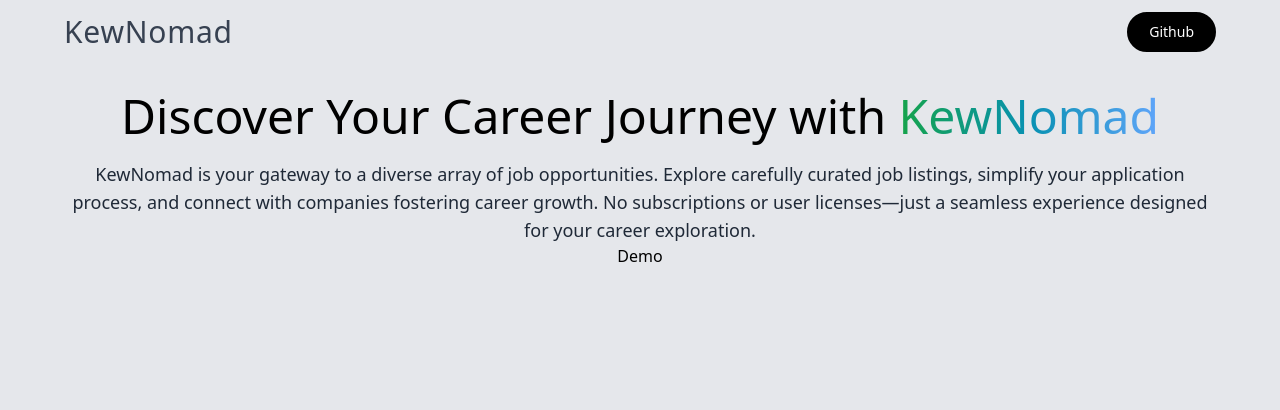
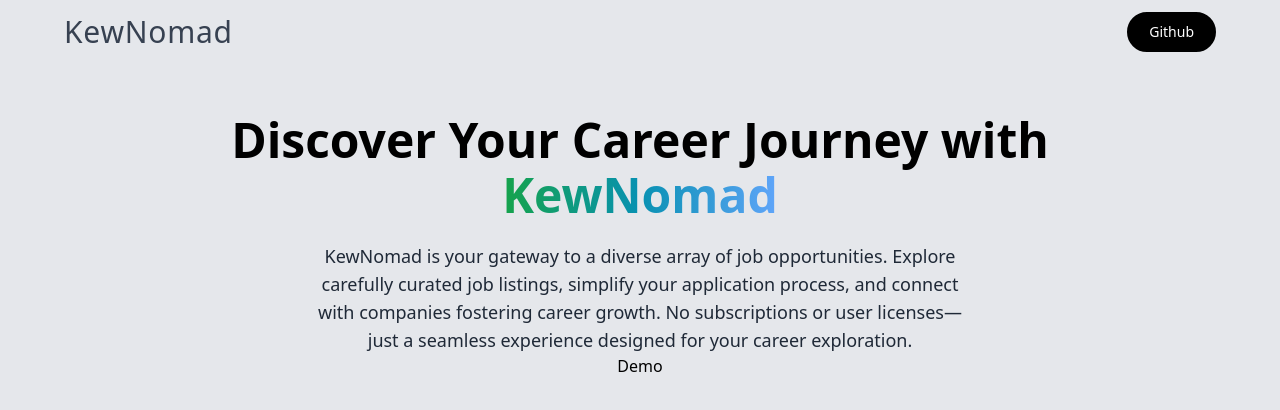
Before and after one commit to osaid500/kewnomad, a React (Vite) app: page / in a window 1280 px wide. Shown: the top 410 px of the page. Built offline with nearby package versions, Linux system fonts and the light colour scheme; no server answers.

Commit message:
Improved Hero component(typography)

```diff
--- a/src/App.jsx
+++ b/src/App.jsx
@@ -6,7 +6,7 @@
   return (
     <main>
       <div className="absolute w-full h-full bg-gray-200" />
-      <div className="relative flex flex-col justify-center items-center mx-auto sm:px-16 px-6">
+      <div className="relative flex flex-col justify-center items-center max-w-7xl mx-auto sm:px-16 px-6">
         <Hero />
         <Demo />
       </div>
--- a/src/components/Hero.jsx
+++ b/src/components/Hero.jsx
@@ -15,13 +15,13 @@
           Github
         </button>
       </nav>
-      <h1 className="text-5xl font-medium text-center">
-        Discover Your Career Journey with{" "}
+      <h1 className="text-5xl text-center mt-5 font-extrabold leading-[1.15]">
+        Discover Your Career Journey with <br className="max-md:hidden" />
         <span className="bg-gradient-to-r from-green-600 via-cyan-600 to-blue-400 bg-clip-text text-transparent">
           KewNomad
         </span>
       </h1>
-      <h2 className="text-gray-800 text-center text-lg mt-5">
+      <h2 className="text-gray-800 text-center text-lg mt-5 max-w-2xl">
         KewNomad is your gateway to a diverse array of job opportunities.
         Explore carefully curated job listings, simplify your application
         process, and connect with companies fostering career growth. No
```
